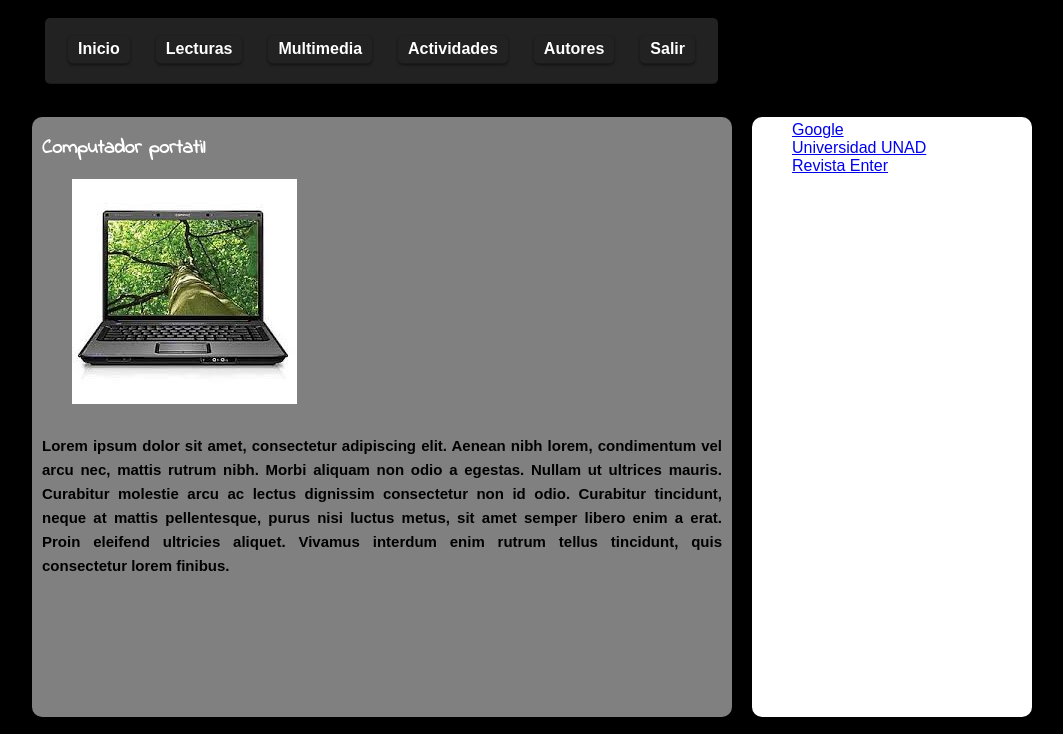
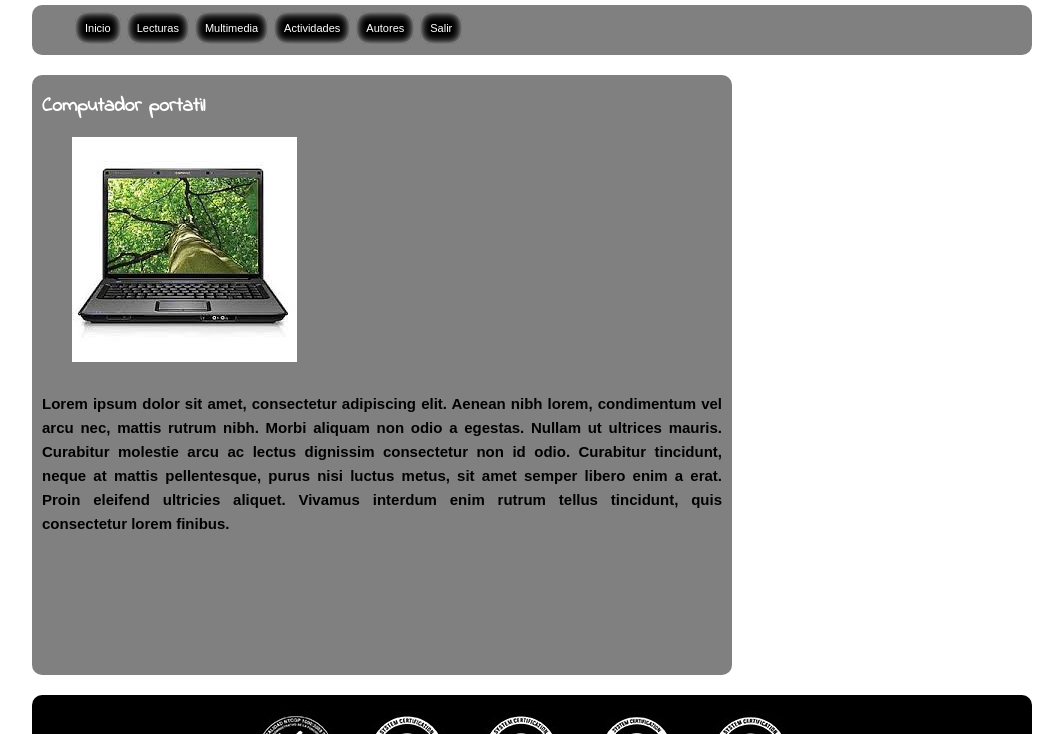
Before and after one commit to Coparadab/Primer-Plantilla-Ova, a plain HTML site: page index.html in a window 1280 px wide. Shown: the part 143-877 px from the top of the page, without its empty margins (108-1171 px from the left). Drawn offline with Linux system fonts and the light colour scheme.

Commit message:
Menu y footer

```diff
--- a/css/style.css
+++ b/css/style.css
@@ -14,7 +14,6 @@
 
 /*ETIQUETAS*/
 body{
-background: black;
 background-repeat: no-repeat;
 background-size: cover;
 }
@@ -51,42 +50,43 @@ header{
 }
 
 nav{
-width: 100%;
+width: 1000px;
 height: 50px;
+background: #808080;
 border-radius: 10px;
-
-
-
 
 }
 
-ul, ol{
-list-style: none;
+ul{
 margin: auto;
 padding-top: 4px;
-height: auto;
-width: auto;
-
 }
 
 li{
-
-
+	float: left;
+	list-style-type: none;
+	padding: 10px;
+	background: black;
+	margin: 3px;
+	border-radius: 10px;
+	box-shadow: 0 0 10px white inset;
+	display: inline;
 
 }
 
 section{
 	width: 700px;
-	background: gray;
+	background: #808080;
 	height: 600px;
 	float: left;
 	margin-top: 20px;
 	border-radius: 10px;
+	position: absolute;
 }
 aside{
 
 	width: 280px;
-	background: white;
+	background: #808080;
 	height: 600px;
 	float: left;
 	margin-left: 20px;
@@ -96,12 +96,13 @@ aside{
 
 footer{
 width: 1000px;
-height: 70px;
-background: black;
+height: 150px;
+background-color: black;
 float: left;
 margin-top: 20px;
 border-radius: 10px;
 margin-bottom: 20px;
+
 }
 
 p{
@@ -117,53 +118,30 @@ p{
 
 
 /*CLASES*/
-
-.menu {
-	background: #222 url(/images/alert-overlay.png) repeat-x;
-display: inline-block;
-padding: 5px 10px 6px;
-color: #fff;
-text-decoration: none;
-font-weight: bold;
-line-height: 1;
--moz-border-radius: 5px;
--webkit-border-radius: 5px;
--moz-box-shadow: 0 1px 3px #999;
--webkit-box-shadow: 0 1px 3px #999;
-text-shadow: 0 -1px 1px #222;
-border-bottom: 1px solid #222;
-position: relative;
-cursor: pointer;
-}
-
-.menu {
-	-moz-box-shadow: 0 1px 3px rgba(0,0,0,0.5);
--webkit-box-shadow: 0 1px 3px rgba(0,0,0,0.5);
-text-shadow: 0 -1px 1px rgba(0,0,0,0.25);
-border-bottom: 1px solid rgba(0,0,0,0.25);
-float: right;
+.ancho_menu_home{width: 900px;}
+.ancho_menu_paginas{width: 970px;}
+.menu:link{color: white; text-decoration: none;}
+.menu:visited{color: white; text-decoration: none;}
+.menu:hover{color: white; text-decoration: none; text-shadow: 0 0 13px white; margin-top:-2px;
+padding-bottom:12px;}
+.menu:active{color: white; text-decoration: none;}
+.menu '{
+	padding: 2;
 }
 
 
-
-ul.horizontal{
-margin:0;
-padding:0;
-float: left;
-list-style-type: none;
-padding: 10px;
-background: black;
-margin: 3px;
-border-radius: 10px;
+.menu li a:hover {
+background-color: #2586d7;
+margin-top:-2px;
+padding-bottom:12px;
 }
 
-ul.horizontal li{
-display:block;
+.menu li a {
+font-family: Arial;
+font-size:11px;
+text-decoration: none;
 float:left;
-padding:0 10px;
-float: left;
-list-style-type: none;
-padding: 10px;
-margin: 3px;
-border-radius: 10px;
+padding: -2px;
+background-color: black;
+color: #ff5900;
 }
--- a/index.html
+++ b/index.html
@@ -37,7 +37,6 @@
 	</header>
 
 <nav>
-	<ul class="horizontal">
 	<ul class="menu">
 		<li><a href="http://www.google.com" class="menu">Inicio</a></li>
 		<li><a href="http://www.unad.edu.co"class="menu">Lecturas</a></li>
@@ -45,8 +44,8 @@
 		<li><a href="http://www.unad.edu.co"class="menu">Actividades</a></li>
 		<li><a href="httP://www.enter.co" class="menu">Autores</a></li>
 		<li><a href="httP://www.enter.co" class="menu">Salir</a></li>
+	</ul>
 
-	</ul>
 </nav>
 
 <section>
@@ -65,9 +64,7 @@
 
 <aside>
     <ul>
-		<li><a href="http://www.google.com">Google</a></li>
-		<li><a href="http://www.unad.edu.co">Universidad UNAD</a></li>
-		<li><a href="httP://www.enter.co">Revista Enter</a></li>
+
 	</ul>
 </aside>
 
```
